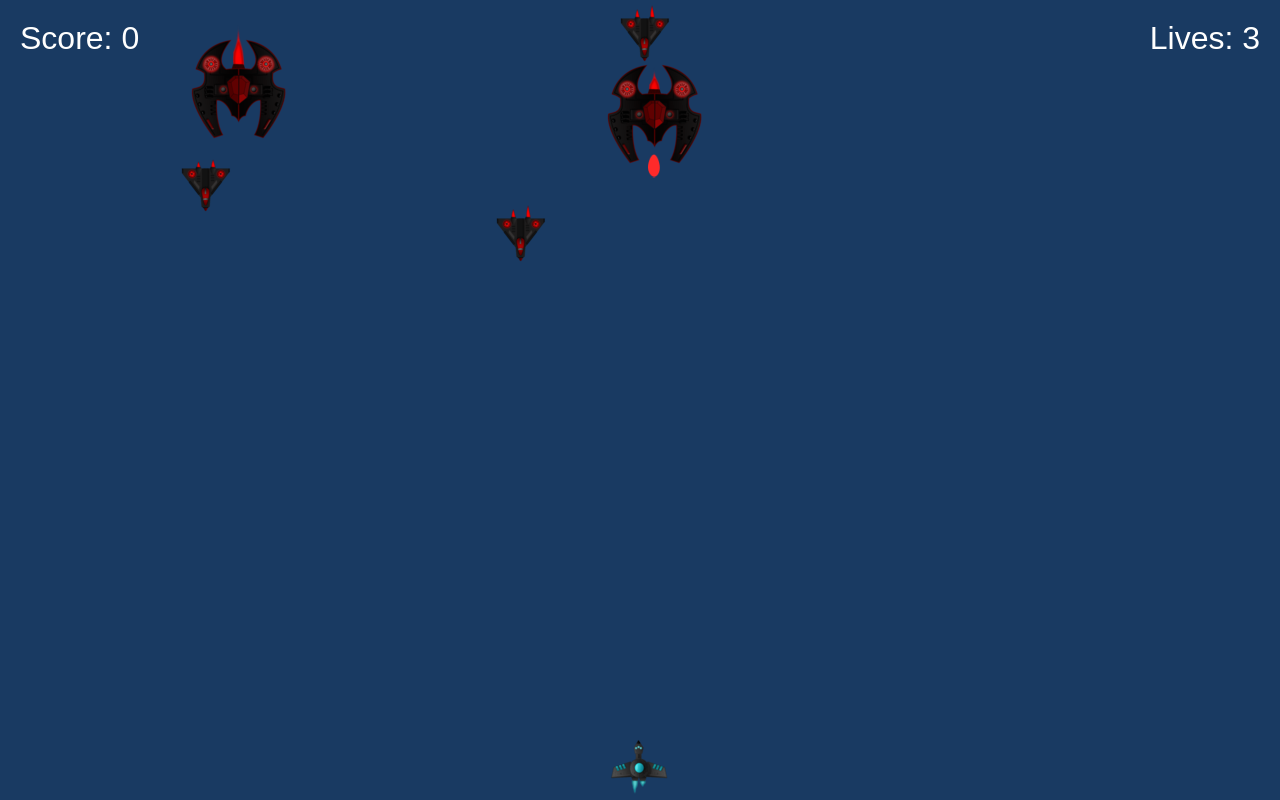
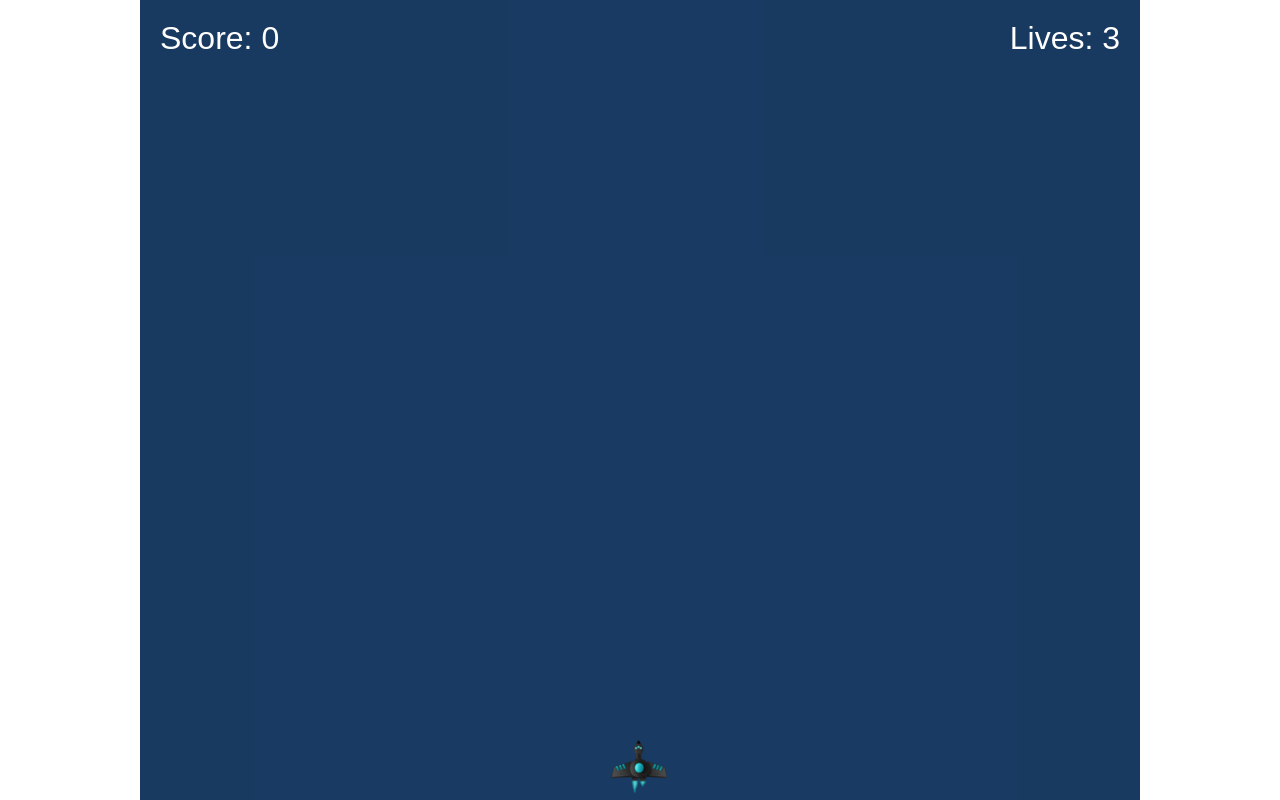
Before and after one commit to wallas5h/Spaceship, a website with bundled scripts: page index.html in a window 1280 px wide. Built offline with nearby package versions, Linux system fonts and the light colour scheme.

Commit message:
update style.scss

```diff
--- a/js/Game.js
+++ b/js/Game.js
@@ -29,7 +29,7 @@
   #createEnemyInterval = null;
   #heartAddLive = null;
   #boxBlueAddWeapon = null;
-  #switchOfEnemies = false;
+  #switchOfEnemies = true;
   #isHeartWasUse = false;
   #frequencyBoxBonus = null;         // default 70
   #intervalTimeCreateEnemy = null;  // default 1500
--- a/js/Spaceship.js
+++ b/js/Spaceship.js
@@ -19,6 +19,7 @@ export class Spaceship {
   }
 
   init = () => {
+    console.log(this.container)
     this.setPosition();
     this.#eventListeners();
     this.#gameLoop();
--- a/sass/style.scss
+++ b/sass/style.scss
@@ -34,11 +34,24 @@ body {
   cursor: none;
 }
 
-.container {
+.wrapper {
   width: 100vw;
   height: 100vh;
+  display: flex;
+  justify-content: center;
+  align-items: center;
+}
+
+.container {
+  width: 1000px;
+  height: 800px;
   background-color: $bgc;
   position: relative;
+
+  @media (max-width: 1000px) {
+    width: 100vw;
+    height: 100vh;
+  }
 }
 
 .information {
```
Also changed, not shown: css/style.css, 1 other file.
